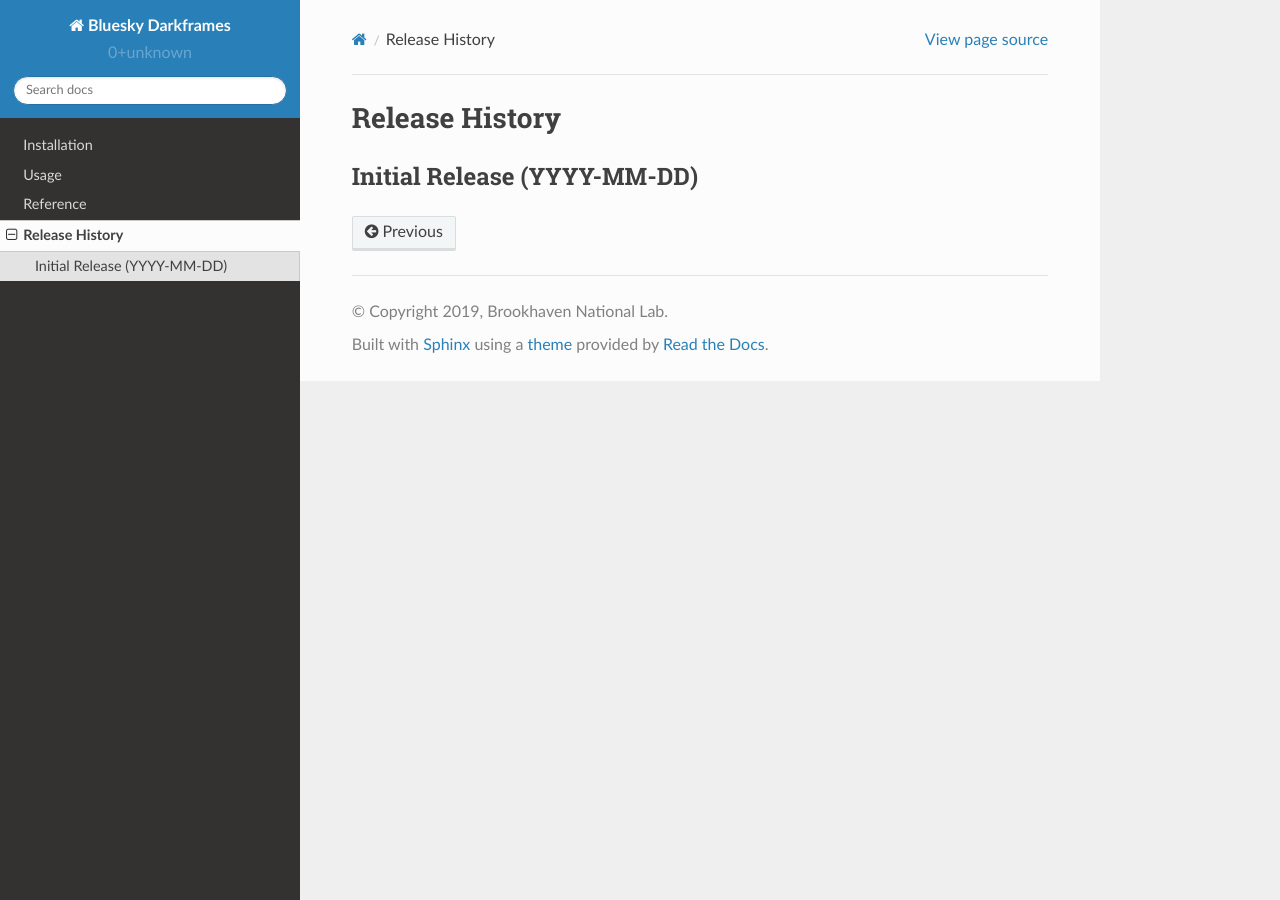
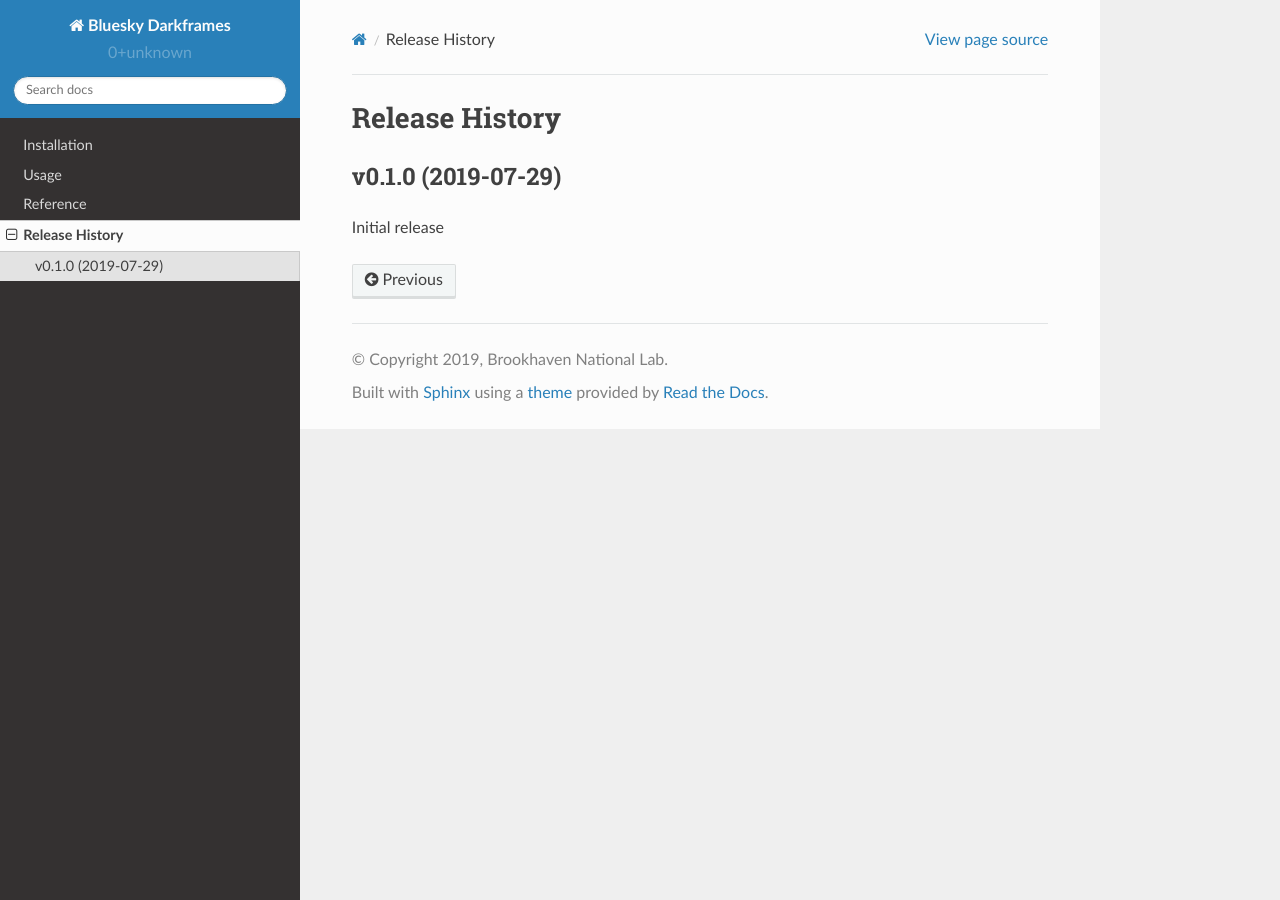
Before and after one commit to bluesky/bluesky-darkframes, a Sphinx documentation site: the page built from docs/source/release-history.rst, in a window 1280 px wide. Built offline with Sphinx 7.4.7 and the Read the Docs theme 2.0.0, drawn with Linux system fonts in a browser that asks for light colours.

Commit message:
REL: v0.1.0

```diff
--- a/docs/source/release-history.rst
+++ b/docs/source/release-history.rst
@@ -2,5 +2,7 @@
 Release History
 ===============
 
-Initial Release (YYYY-MM-DD)
-----------------------------
+v0.1.0 (2019-07-29)
+-------------------
+
+Initial release
```
